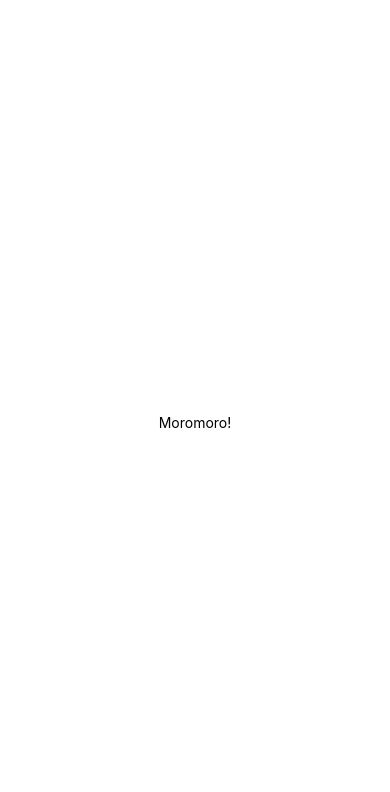
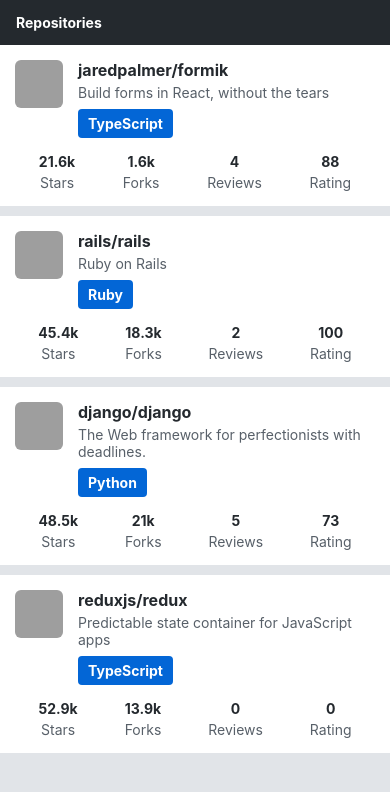
Before and after one commit to marianiemi/rate-repository-app, a React Native app: screen / in a window 390 px wide. Shown: the top 792 px of the page. Built offline with nearby package versions, Linux system fonts and the light colour scheme; grey boxes are pictures that could not be loaded.

Commit message:
osa10 tehtävät 10.30-10.5

```diff
--- a/App.js
+++ b/App.js
@@ -1,20 +1,7 @@
-import { StatusBar } from "expo-status-bar";
-import { StyleSheet, Text, View } from "react-native";
+import Main from "./src/components/Main";
 
-export default function App() {
-  return (
-    <View style={styles.container}>
-      <Text>Moromoro!</Text>
-      <StatusBar style="auto" />
-    </View>
-  );
-}
+const App = () => {
+  return <Main />;
+};
 
-const styles = StyleSheet.create({
-  container: {
-    flex: 1,
-    backgroundColor: "#fff",
-    alignItems: "center",
-    justifyContent: "center",
-  },
-});
+export default App;
--- /dev/null
+++ b/src/components/AppBar.jsx
@@ -0,0 +1,27 @@
+import { View, StyleSheet } from "react-native";
+import Constants from "expo-constants";
+
+import theme from "../theme";
+import AppBarTab from "./AppBarTab";
+
+const styles = StyleSheet.create({
+  container: {
+    paddingTop: Constants.statusBarHeight,
+    backgroundColor: theme.colors.appBarBackground,
+  },
+  tabsRow: {
+    flexDirection: "row",
+  },
+});
+
+const AppBar = () => {
+  return (
+    <View style={styles.container}>
+      <View style={styles.tabsRow}>
+        <AppBarTab label="Repositories" />
+      </View>
+    </View>
+  );
+};
+
+export default AppBar;
--- /dev/null
+++ b/src/components/AppBarTab.jsx
@@ -0,0 +1,25 @@
+import { Pressable, StyleSheet } from "react-native";
+import Text from "./Text";
+import theme from "../theme";
+
+const styles = StyleSheet.create({
+  tab: {
+    paddingHorizontal: 16,
+    paddingVertical: 14,
+  },
+  text: {
+    color: theme.colors.appBarText,
+  },
+});
+
+const AppBarTab = ({ label }) => {
+  return (
+    <Pressable style={styles.tab}>
+      <Text fontWeight="bold" style={styles.text}>
+        {label}
+      </Text>
+    </Pressable>
+  );
+};
+
+export default AppBarTab;
--- /dev/null
+++ b/src/components/Main.jsx
@@ -0,0 +1,23 @@
+import { StyleSheet, View } from "react-native";
+import theme from "../theme";
+
+import AppBar from "./AppBar";
+import RepositoryList from "./RepositoryList";
+
+const styles = StyleSheet.create({
+  container: {
+    flex: 1,
+    backgroundColor: theme.colors.mainBackground,
+  },
+});
+
+const Main = () => {
+  return (
+    <View style={styles.container}>
+      <AppBar />
+      <RepositoryList />
+    </View>
+  );
+};
+
+export default Main;
--- /dev/null
+++ b/src/components/RepositoryItem.jsx
@@ -0,0 +1,99 @@
+import { View, StyleSheet, Image } from "react-native";
+import Text from "./Text";
+import theme from "../theme";
+
+const styles = StyleSheet.create({
+  container: {
+    padding: 15,
+    backgroundColor: theme.colors.itemBackground,
+  },
+  topRow: {
+    flexDirection: "row",
+  },
+  avatar: {
+    width: 48,
+    height: 48,
+    borderRadius: 6,
+    marginRight: 15,
+  },
+  info: {
+    flex: 1,
+  },
+  fullName: {
+    marginBottom: 4,
+  },
+  description: {
+    marginBottom: 8,
+  },
+  languagePill: {
+    alignSelf: "flex-start",
+    backgroundColor: theme.colors.primary,
+    paddingHorizontal: 10,
+    paddingVertical: 6,
+    borderRadius: 4,
+  },
+  languageText: {
+    color: "#ffffff",
+  },
+  statsRow: {
+    flexDirection: "row",
+    justifyContent: "space-around",
+    marginTop: 15,
+  },
+  statItem: {
+    alignItems: "center",
+  },
+  statValue: {
+    marginBottom: 4,
+  },
+});
+
+const formatCount = (value) => {
+  if (value < 1000) return String(value);
+  const rounded = Math.round((value / 1000) * 10) / 10; // 1 desimaali
+  return `${rounded}k`;
+};
+
+const Stat = ({ label, value }) => (
+  <View style={styles.statItem}>
+    <Text fontWeight="bold" style={styles.statValue}>
+      {value}
+    </Text>
+    <Text color="textSecondary">{label}</Text>
+  </View>
+);
+
+const RepositoryItem = ({ item }) => {
+  return (
+    <View style={styles.container}>
+      <View style={styles.topRow}>
+        <Image style={styles.avatar} source={{ uri: item.ownerAvatarUrl }} />
+
+        <View style={styles.info}>
+          <Text fontWeight="bold" fontSize="subheading" style={styles.fullName}>
+            {item.fullName}
+          </Text>
+
+          <Text color="textSecondary" style={styles.description}>
+            {item.description}
+          </Text>
+
+          <View style={styles.languagePill}>
+            <Text fontWeight="bold" style={styles.languageText}>
+              {item.language}
+            </Text>
+          </View>
+        </View>
+      </View>
+
+      <View style={styles.statsRow}>
+        <Stat label="Stars" value={formatCount(item.stargazersCount)} />
+        <Stat label="Forks" value={formatCount(item.forksCount)} />
+        <Stat label="Reviews" value={String(item.reviewCount)} />
+        <Stat label="Rating" value={String(item.ratingAverage)} />
+      </View>
+    </View>
+  );
+};
+
+export default RepositoryItem;
--- /dev/null
+++ b/src/components/RepositoryList.jsx
@@ -0,0 +1,70 @@
+import { FlatList, View, StyleSheet } from "react-native";
+import RepositoryItem from "./RepositoryItem";
+
+const styles = StyleSheet.create({
+  separator: {
+    height: 10,
+  },
+});
+
+const repositories = [
+  {
+    id: "jaredpalmer.formik",
+    fullName: "jaredpalmer/formik",
+    description: "Build forms in React, without the tears",
+    language: "TypeScript",
+    forksCount: 1589,
+    stargazersCount: 21553,
+    ratingAverage: 88,
+    reviewCount: 4,
+    ownerAvatarUrl: "https://avatars2.githubusercontent.com/u/4060187?v=4",
+  },
+  {
+    id: "rails.rails",
+    fullName: "rails/rails",
+    description: "Ruby on Rails",
+    language: "Ruby",
+    forksCount: 18349,
+    stargazersCount: 45377,
+    ratingAverage: 100,
+    reviewCount: 2,
+    ownerAvatarUrl: "https://avatars1.githubusercontent.com/u/4223?v=4",
+  },
+  {
+    id: "django.django",
+    fullName: "django/django",
+    description: "The Web framework for perfectionists with deadlines.",
+    language: "Python",
+    forksCount: 21015,
+    stargazersCount: 48496,
+    ratingAverage: 73,
+    reviewCount: 5,
+    ownerAvatarUrl: "https://avatars2.githubusercontent.com/u/27804?v=4",
+  },
+  {
+    id: "reduxjs.redux",
+    fullName: "reduxjs/redux",
+    description: "Predictable state container for JavaScript apps",
+    language: "TypeScript",
+    forksCount: 13902,
+    stargazersCount: 52869,
+    ratingAverage: 0,
+    reviewCount: 0,
+    ownerAvatarUrl: "https://avatars3.githubusercontent.com/u/13142323?v=4",
+  },
+];
+
+const ItemSeparator = () => <View style={styles.separator} />;
+
+const RepositoryList = () => {
+  return (
+    <FlatList
+      data={repositories}
+      keyExtractor={(item) => item.id}
+      renderItem={({ item }) => <RepositoryItem item={item} />}
+      ItemSeparatorComponent={ItemSeparator}
+    />
+  );
+};
+
+export default RepositoryList;
--- /dev/null
+++ b/src/components/Text.jsx
@@ -0,0 +1,38 @@
+import { Text as NativeText, StyleSheet } from "react-native";
+import theme from "../theme";
+
+const styles = StyleSheet.create({
+  text: {
+    color: theme.colors.textPrimary,
+    fontSize: theme.fontSizes.body,
+    fontFamily: theme.fonts.main,
+    fontWeight: theme.fontWeights.normal,
+  },
+  colorTextSecondary: {
+    color: theme.colors.textSecondary,
+  },
+  colorPrimary: {
+    color: theme.colors.primary,
+  },
+  fontSizeSubheading: {
+    fontSize: theme.fontSizes.subheading,
+  },
+  fontWeightBold: {
+    fontWeight: theme.fontWeights.bold,
+  },
+});
+
+const Text = ({ color, fontSize, fontWeight, style, ...props }) => {
+  const textStyle = [
+    styles.text,
+    color === "textSecondary" && styles.colorTextSecondary,
+    color === "primary" && styles.colorPrimary,
+    fontSize === "subheading" && styles.fontSizeSubheading,
+    fontWeight === "bold" && styles.fontWeightBold,
+    style,
+  ];
+
+  return <NativeText style={textStyle} {...props} />;
+};
+
+export default Text;
--- /dev/null
+++ b/src/theme.js
@@ -0,0 +1,24 @@
+const theme = {
+  colors: {
+    textPrimary: "#24292e",
+    textSecondary: "#586069",
+    primary: "#0366d6",
+    appBarBackground: "#24292e",
+    appBarText: "#ffffff",
+    mainBackground: "#e1e4e8",
+    itemBackground: "#ffffff",
+  },
+  fontSizes: {
+    body: 14,
+    subheading: 16,
+  },
+  fonts: {
+    main: "System",
+  },
+  fontWeights: {
+    normal: "400",
+    bold: "700",
+  },
+};
+
+export default theme;
```
Also changed, not shown: 1 other file (tests, documents, lock files or other folders).
